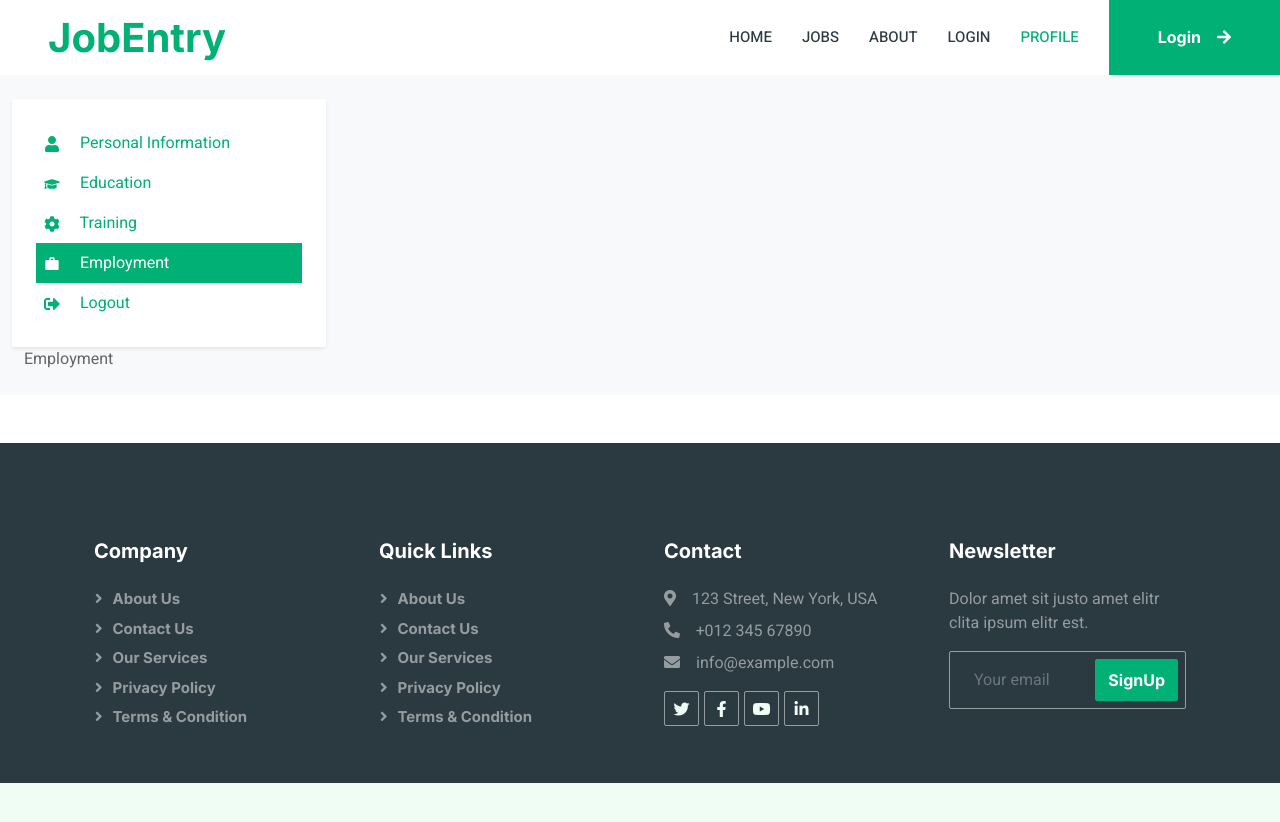
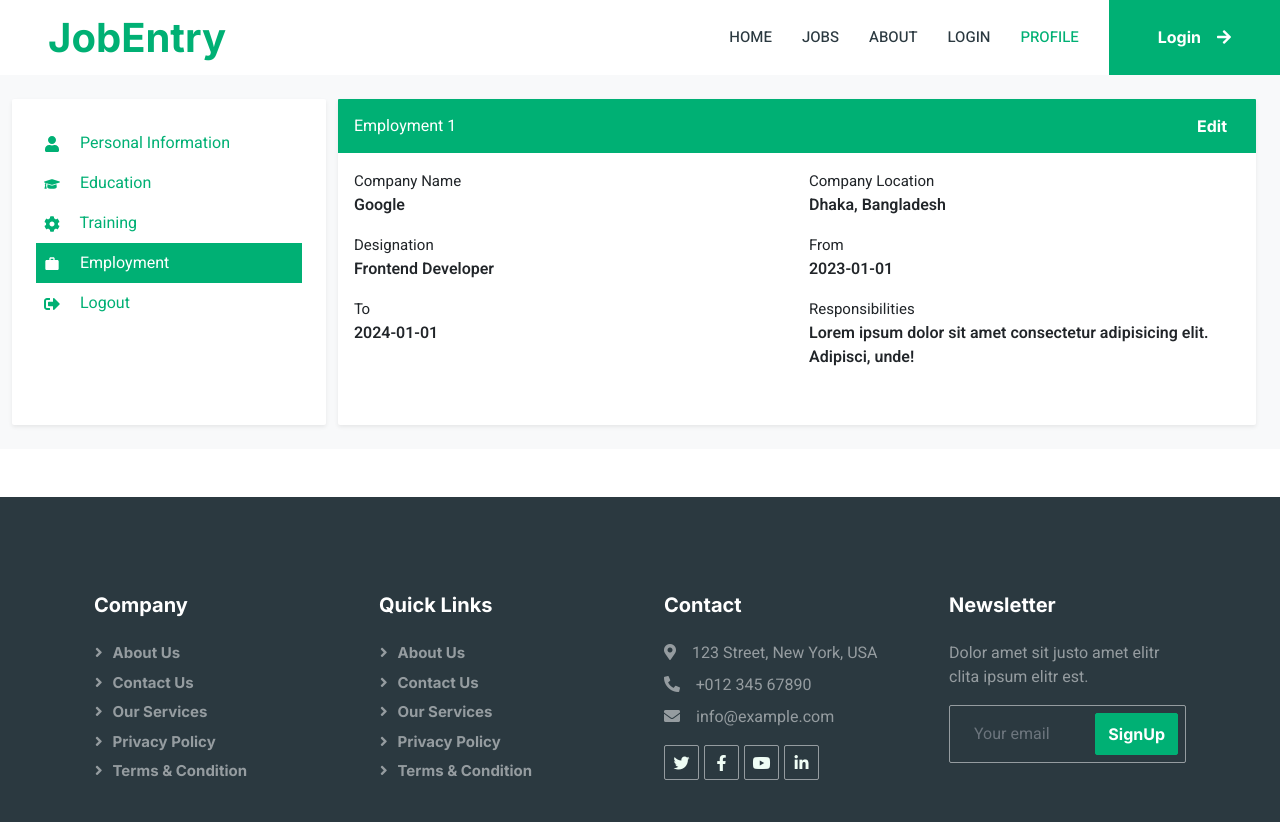
Before and after one commit to mehedihasanhasib/job-listing-frontend, a React (Vite) app: page /profile/employment in a window 1280 px wide. Shown: the top 822 px of the page. Before the commit the page ends 800 px from the top, so only its background shows below. Built offline with nearby package versions, Linux system fonts and the light colour scheme.

Commit message:
employment added

```diff
--- a/src/components/Jobs/FilterJob.jsx
+++ b/src/components/Jobs/FilterJob.jsx
@@ -1,4 +1,4 @@
-import "./filter.css"
+import "./css/filter.css"
 
 const FilterJob = () => {
   return (
--- a/src/components/Jobs/JobList.jsx
+++ b/src/components/Jobs/JobList.jsx
@@ -1,8 +1,8 @@
 import "bootstrap/dist/js/bootstrap.bundle";
-import FullTime from "../Tabs/FullTime";
-import Featured from "../Tabs/Featured";
-import PartTime from "../Tabs/PrtTime";
 import BrowseMore from "../BrowseMore";
+import Featured from './TabPanes/Featured';
+import FullTime from "./TabPanes/FullTime";
+import PartTime from "./TabPanes/PartTime";
 
 const JobList = () => {
   return (
--- a/src/components/Tabs/Featured.jsx
+++ b/src/components/Jobs/TabPanes/Featured.jsx
@@ -3,7 +3,7 @@
 const Featured = () => {
     return (
         <>
-            <div id="featured" className="tab-pane show p-0 active">
+            <div id="featured" className="tab-pane show fade p-0 active">
                 <div className="job-item p-4 mb-4">
                   <div className="row g-4">
                     <div className="col-sm-12 col-md-8 d-flex align-items-center">
--- a/src/components/Tabs/FullTime.jsx
+++ b/src/components/Jobs/TabPanes/FullTime.jsx
@@ -3,7 +3,7 @@
 const FullTime = () => {
     return (
         <>
-         <div id="full-time" className="tab-pane show p-0">
+         <div id="full-time" className="tab-pane fade p-0">
                 <div className="job-item p-4 mb-4">
                   <div className="row g-4">
                     <div className="col-sm-12 col-md-8 d-flex align-items-center">
--- a/src/components/Tabs/PrtTime.jsx
+++ b/src/components/Jobs/TabPanes/PartTime.jsx
@@ -1,9 +1,7 @@
-
-
-const PrtTime = () => {
-    return (
-        <>
-          <div id="part-time" className="tab-pane show p-0">
+const PartTime = () => {
+  return (
+    <>
+      <div id="part-time" className="tab-pane fade p-0">
         <div className="job-item p-4 mb-4">
           <div className="row g-4">
             <div className="col-sm-12 col-md-8 d-flex align-items-center">
@@ -45,8 +43,8 @@ const PrtTime = () => {
           </div>
         </div>
       </div>
-        </>
-    );
-}
+    </>
+  );
+};
 
-export default PrtTime;
+export default PartTime;
--- a/src/components/Profile/Employment.jsx
+++ b/src/components/Profile/Employment.jsx
@@ -1,6 +1,68 @@
+import { Card, Col, Row } from "react-bootstrap";
+import { useState } from "react";
+
+import CardHeader from "./CardHeader";
+import TextView from "../Inputs/TextView";
+import EditView from "../Inputs/EditView";
+import { employmentConfig } from "../../../utils/inputConfig";
 
 export default function Employment() {
+  const employmentData = [
+    {
+      companyName: "Google",
+      companyLocation: "Dhaka, Bangladesh",
+      designation: "Frontend Developer",
+      from: "2023-01-01",
+      to: "2024-01-01",
+      responsibilities: "Lorem ipsum dolor sit amet consectetur adipisicing elit. Adipisci, unde!",
+    },
+  ];
+
+  const [employments, setEmployments] = useState(employmentData);
+  const [editModes, setEditModes] = useState(employmentData.map(() => false));
+  console.log(employments);
+
+  const toggleEditMode = (index) => {
+    setEditModes((prevEditModes) => {
+      prevEditModes[index] = !prevEditModes[index];
+      return [...prevEditModes];
+    });
+  };
+
+  const handleChange = (e, index) => {
+    const { name, value } = e.target;
+    setEmployments((prev) => {
+      prev[index][name] = value;
+      return [...prev];
+    });
+  };
+
   return (
-    <div>Employment</div>
-  )
+    <Col md={9}>
+      {employments.map((employment, index) => {
+        return (
+          <Card key={index} className="shadow-sm rounded border-0">
+            <CardHeader text={"Employment" + " " + (parseInt(index) + 1)} editMode={editModes[index]} action={() => toggleEditMode(index)} />
+            <Card.Body>
+              <Row className="mb-4">
+                {!editModes[index] ? (
+                  <>
+                    {Object.entries(employment).map(([key, value], ind) => (
+                      <TextView key={ind} label={employmentConfig[key].label} value={value} />
+                    ))}
+                  </>
+                ) : (
+                  <>
+                    {Object.entries(employment).map(([key, value], ind) => (
+                      <EditView key={ind} type={employmentConfig[key].type} label={employmentConfig[key].label} name={key} value={value} onChange={(e) => handleChange(e, index)} />
+                    ))}
+                  </>
+                )}
+              </Row>
+            </Card.Body>
+          </Card>
+        );
+      })}
+    </Col>
+  );
 }
--- a/utils/inputConfig.jsx
+++ b/utils/inputConfig.jsx
@@ -12,7 +12,6 @@ export const personalConfig = {
   },
   phone: { type: "text", label: "Phone" },
 };
-
 
 export const educationConfig = {
   degree: { type: "text", label: "Degree" },
@@ -31,4 +30,13 @@ export const trainingConfig = {
   endDate: { type: "date", label: "End Date" },
   topic: { type: "text", label: "Topic" },
   location: { type: "text", label: "Location" },
-}
+};
+
+export const employmentConfig = {
+  companyName: { type: "text", label: "Company Name" },
+  companyLocation: { type: "text", label: "Company Location" },
+  designation: { type: "text", label: "Designation" },
+  from: { type: "date", label: "From" },
+  to: { type: "date", label: "To" },
+  responsibilities: { type: "text", label: "Responsibilities" },
+};
```
Also changed, not shown: src/components/Profile/Training.jsx (+7 -10 lines), src/components/ProfilePage/EducationInfo.jsx (deleted, +0 -100 lines), src/components/Jobs/css/filter.css (renamed from src/components/Jobs/filter.css).
